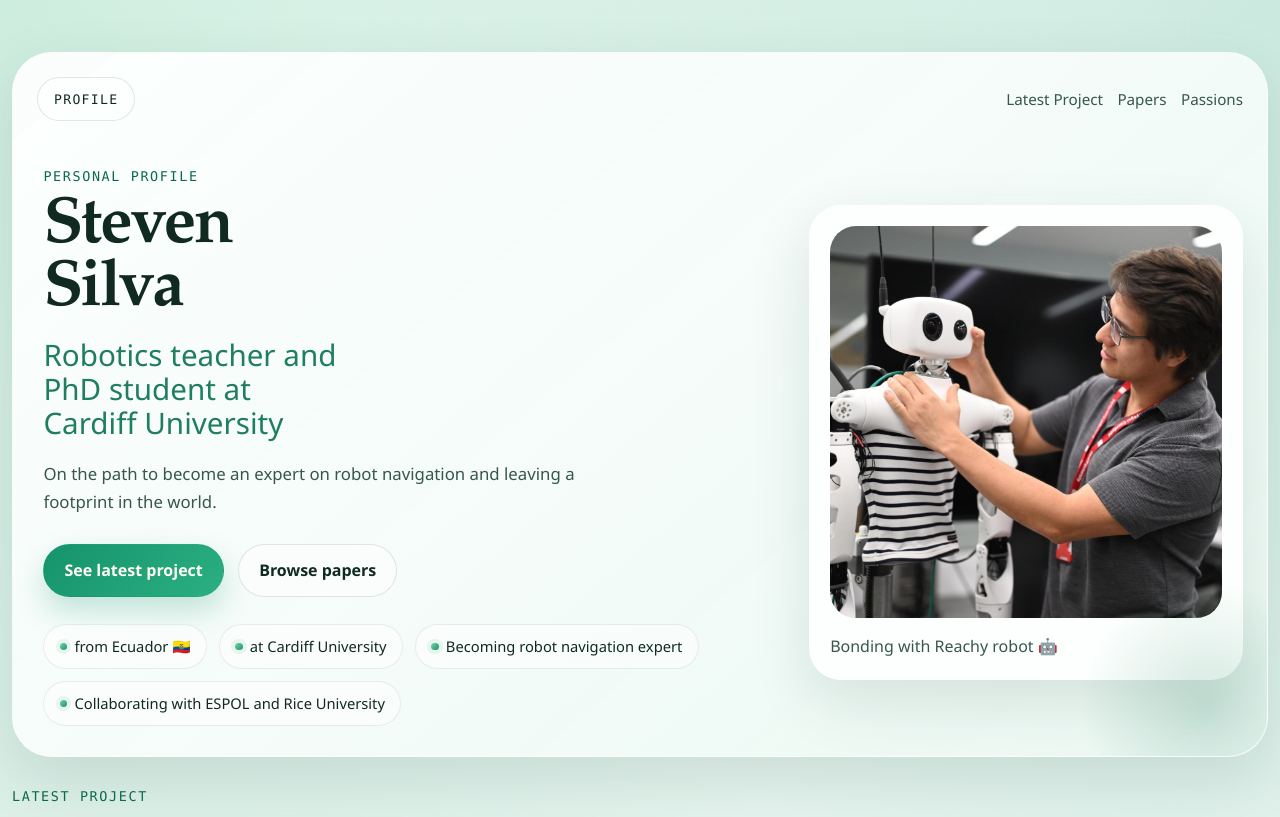
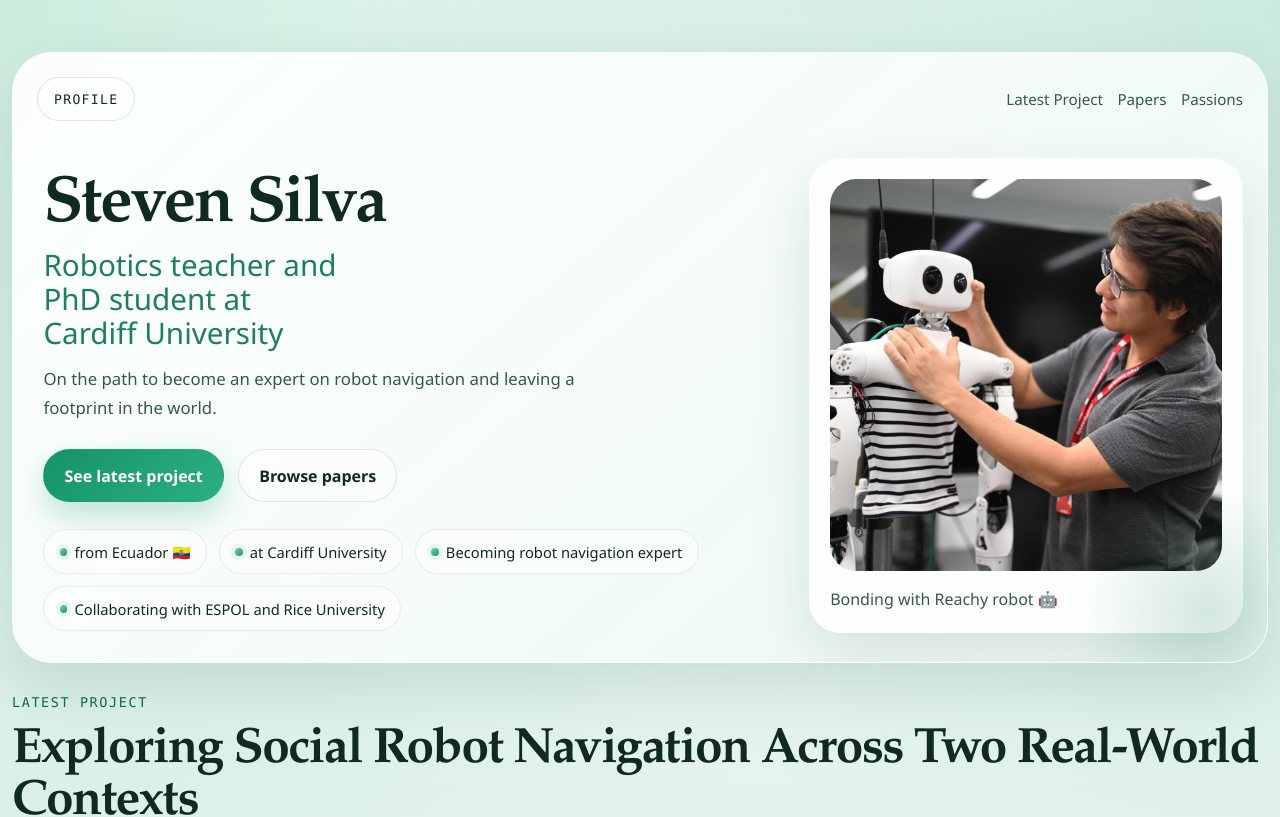
Before and after one commit to sasilva1998/sasilva1998.github.io, a React (Vite) app: page / in a window 1280 px wide. Shown: the top 817 px of the page. Built offline with nearby package versions, Linux system fonts and the light colour scheme.

Commit message:
chore: new paper and heading fix

```diff
--- a/src/data/siteData.js
+++ b/src/data/siteData.js
@@ -1,5 +1,5 @@
 export const siteData = {
-  kicker: "Personal profile",
+  // kicker: "Personal profile",
   name: "Steven Silva",
   role: "Robotics teacher and PhD student at Cardiff University",
   intro:
--- a/src/styles.css
+++ b/src/styles.css
@@ -158,7 +158,7 @@ code {
 }
 
 .eyebrow {
-  margin: 0 0 0.8rem;
+  margin: 0 0 0.45rem;
   color: var(--accent-deep);
   font-family: "IBM Plex Mono", "SFMono-Regular", Consolas, monospace;
   font-size: 0.84rem;
@@ -176,13 +176,12 @@ h2,
 
 h1 {
   margin: 0;
-  max-width: 10ch;
   font-size: clamp(2.35rem, 5.1vw, 4.35rem);
   line-height: 0.96;
 }
 
 .hero-role {
-  margin: 1rem 0 0;
+  margin: 0.55rem 0 0;
   max-width: 18ch;
   font-size: clamp(1.2rem, 3vw, 1.85rem);
   line-height: 1.15;
@@ -191,7 +190,7 @@ h1 {
 
 .hero-intro {
   max-width: 60ch;
-  margin: 1.2rem 0 0;
+  margin: 0.95rem 0 0;
   font-size: 1.05rem;
   line-height: 1.7;
   color: var(--muted);
```
